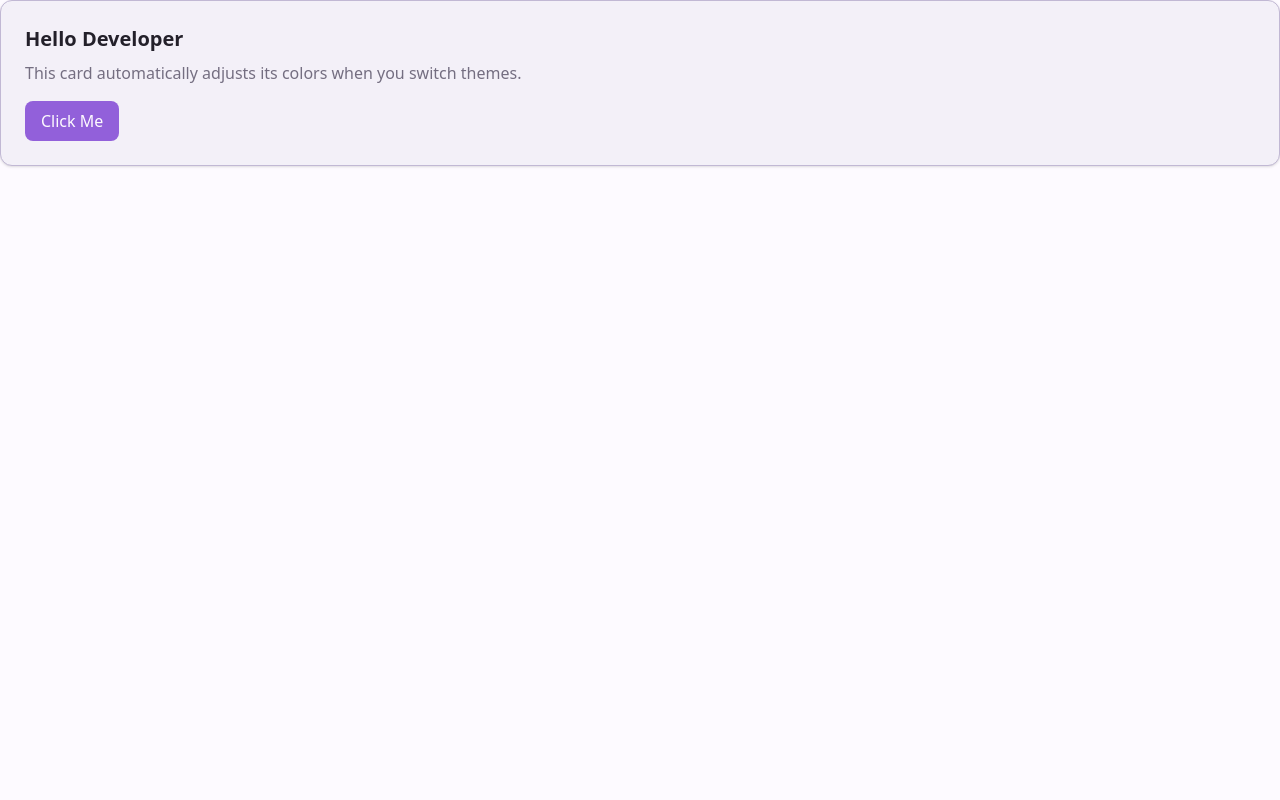
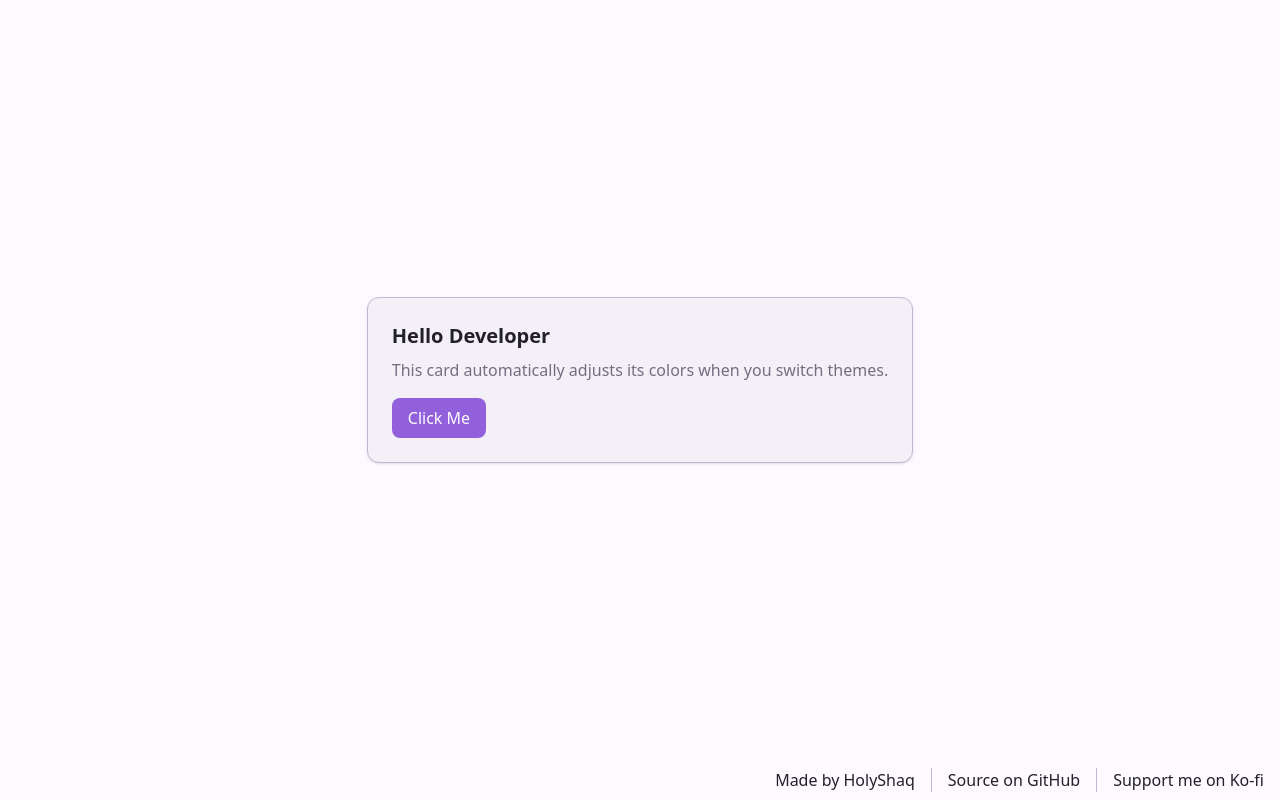
Before and after one commit to HolyShaq/sprint-reader, a SvelteKit app: page / in a window 1280 px wide. Built offline with nearby package versions, Linux system fonts and the light colour scheme.

Commit message:
feat: setup scaffold for input page

```diff
--- /dev/null
+++ b/src/lib/pages/InputPage.svelte
@@ -0,0 +1,44 @@
+<script lang="ts">
+	import { Button, Separator } from "bits-ui";
+</script>
+
+<div class="fixed inset-0 flex flex-col">
+	<div class="flex-grow flex justify-center items-center">
+		<div
+			class="size-fit bg-surface border-line-bold rounded-xl border p-6 shadow-sm"
+		>
+			<h2 class="text-content text-xl font-bold">Hello Developer</h2>
+			<p class="text-content-muted mt-2">
+				This card automatically adjusts its colors when you switch themes.
+			</p>
+			<Button.Root
+				class="bg-primary hover:bg-primary-hover text-content-inverse mt-4 rounded-lg px-4 py-2 transition-colors"
+				onclick={() => {
+					// Cycle through light, dark, and sepia
+					const themes = ["light", "dark", "sepia"];
+					document.documentElement.setAttribute(
+						"data-theme",
+						themes[
+							(themes.indexOf(
+								document.documentElement.getAttribute("data-theme") || "light",
+							) +
+								1) %
+								themes.length
+						],
+					);
+				}}
+			>
+				Click Me
+			</Button.Root>
+		</div>
+	</div>
+	<div class="flex items-center justify-end gap-4 px-4 py-2">
+		<span>Made by HolyShaq</span>
+		<div class="h-full w-px bg-line-bold"></div>
+		<span
+			>Source on <a href="https://github.com/HolyShaq/bits-ui">GitHub</a></span
+		>
+		<div class="h-full w-px bg-line-bold"></div>
+		<span>Support me on <a href="https://ko-fi.com/holysaq">Ko-fi</a></span>
+	</div>
+</div>
--- a/src/routes/+page.svelte
+++ b/src/routes/+page.svelte
@@ -1,25 +1,5 @@
-<div class="bg-surface border-line-bold rounded-xl border p-6 shadow-sm">
-	<h2 class="text-content text-xl font-bold">Hello Developer</h2>
-	<p class="text-content-muted mt-2">
-		This card automatically adjusts its colors when you switch themes.
-	</p>
-	<button
-		class="bg-primary hover:bg-primary-hover text-content-inverse mt-4 rounded-lg px-4 py-2 transition-colors"
-		onclick={() => {
-			// Cycle through light, dark, and sepia
-			const themes = ["light", "dark", "sepia"];
-			document.documentElement.setAttribute(
-				"data-theme",
-				themes[
-					(themes.indexOf(
-						document.documentElement.getAttribute("data-theme") || "light",
-					) +
-						1) %
-						themes.length
-				],
-			);
-		}}
-	>
-		Click Me
-	</button>
-</div>
+<script>
+	import InputPage from "$lib/pages/inputPage.svelte";
+</script>
+
+<InputPage />
```
